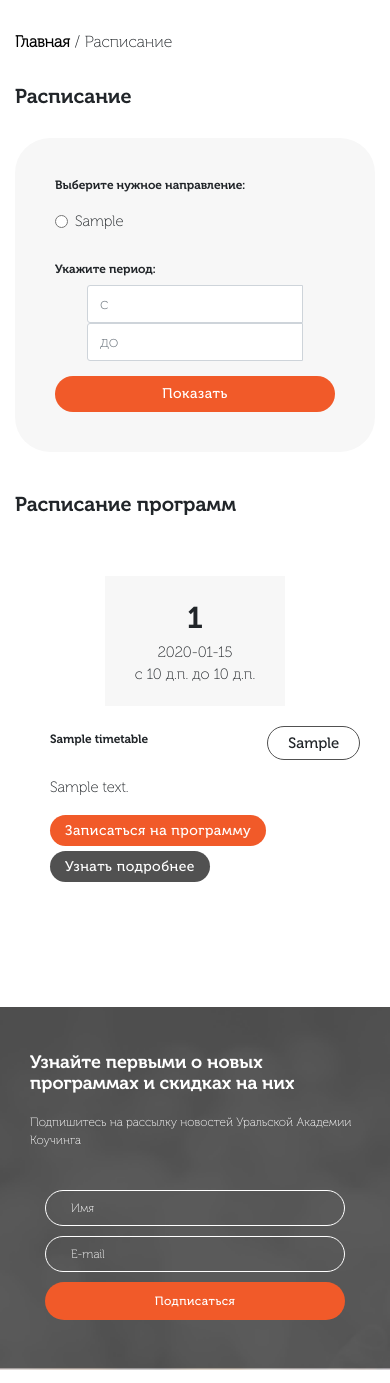
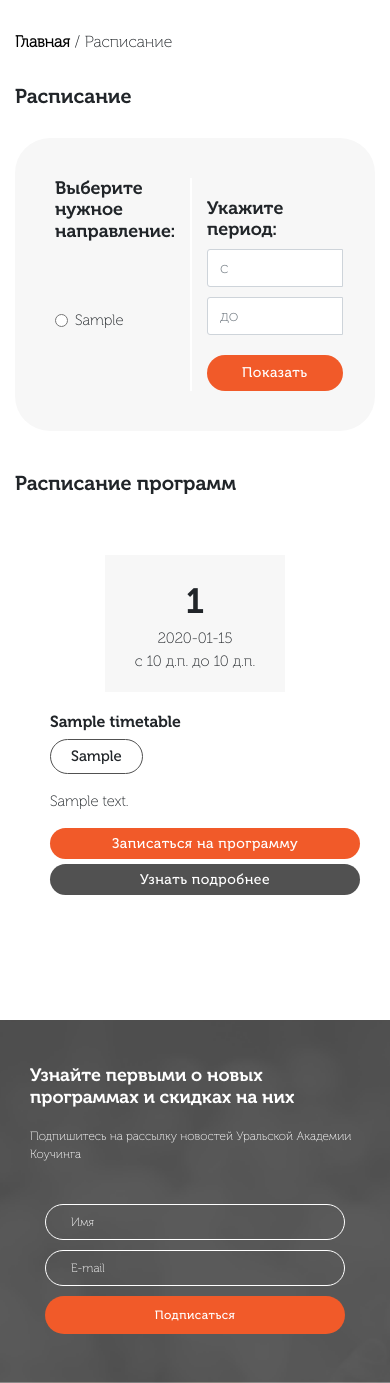
Before and after one commit to StudioDivier/EricksonPerm-back, a Django app: page /timetable in a window 390 px wide. Shown: the part 120-1503 px from the top of the page. Run offline with Django 3.2, Linux system fonts and the light colour scheme; tables that the repository leaves empty hold one stand-in row (values such as "Sample post"); some libraries are stand-ins or nearby versions.

Commit message:
schedule

```diff
--- a/app/static/dev/css/style.css
+++ b/app/static/dev/css/style.css
@@ -3915,12 +3915,17 @@ footer .content .s-row a {
   display: flex;
   flex-direction: column;
 }
+.schedule-page .schedule-page__page-content .event-date .event-date-day {
+  font-family: "MuseoCyrl700", serif;
+  font-size: 50px;
+}
 .schedule-page .schedule-page__page-content .event-date span:first-child {
   font-family: "MuseoCyrl700", serif;
   font-size: 50px;
 }
 .schedule-page .schedule-page__page-content .event-date p {
   margin-bottom: 0;
+  font-size: 16px;
 }
 .schedule-page .schedule-page__page-content .event-date svg {
   color: #f15a29;
@@ -3948,39 +3953,21 @@ footer .content .s-row a {
   padding: 5px 15px;
 }
 
+@media (max-width: 991px) {
+  .schedule-page .schedule-page__page-content .event-date {
+    padding-right: 10px;
+  }
+  .schedule-page .schedule-page__page-content .upper-text-wrapper {
+    flex-direction: column;
+    align-items: flex-start !important;
+    margin-bottom: 15px;
+  }
+  .schedule-page .schedule-page__date-picker-container .pick-date .input-group .input-date {
+    margin-bottom: 10px;
+  }
+}
 @media screen and (max-width: 767px) {
-  .schedule-page .schedule-page__date-picker-container form {
-    display: flex;
-    justify-content: space-between;
-    flex-direction: column;
-  }
-  .schedule-page .schedule-page__date-picker-container form .input-group .input-daterange input:first-child {
-    margin-right: 10px;
-  }
-  .schedule-page .schedule-page__date-picker-container form button {
-    margin-top: 15px;
-  }
-}
-@media screen and (max-width: 375px) {
-  .schedule-page h2 {
-    font-size: 20px !important;
-    margin-bottom: 30px;
-  }
-  .schedule-page h3 {
-    font-size: 18px !important;
-  }
-  .schedule-page h4 {
-    font-size: 14px !important;
-  }
-  .schedule-page h5 {
-    font-size: 12px !important;
-  }
-  .schedule-page p, .schedule-page li, .schedule-page span, .schedule-page label {
-    font-size: 12px !important;
-  }
   .schedule-page .schedule-page__page-content .event-container {
-    margin: 0;
-    padding: 20px 0;
     justify-content: center;
   }
   .schedule-page .schedule-page__page-content .event-date {
@@ -3989,25 +3976,73 @@ footer .content .s-row a {
     text-align: center;
     width: 50%;
   }
-  .schedule-page .schedule-page__page-content .event-date span:first-child {
+  .schedule-page .schedule-page__page-content .event-info h5 {
+    font-size: 16px;
+  }
+  .schedule-page .schedule-page__page-content .event-info .upper-text-wrapper {
+    flex-direction: column;
+    margin-bottom: 15px;
+  }
+  .schedule-page .schedule-page__page-content .schedule-page__date-picker-container form {
+    display: flex;
+    justify-content: space-between;
+    flex-direction: column;
+  }
+  .schedule-page .schedule-page__page-content .schedule-page__date-picker-container form .input-group .input-daterange input:first-child {
+    margin-right: 10px;
+  }
+  .schedule-page .schedule-page__page-content .schedule-page__date-picker-container form button {
+    margin-top: 15px;
+  }
+}
+@media (max-width: 576px) {
+  .schedule-page h2 {
+    font-size: 40px;
+  }
+  .schedule-page .schedule-page__page-content .event-container {
+    display: flex;
+    justify-content: center;
+  }
+  .schedule-page .schedule-page__page-content .event-date {
+    display: flex;
+    flex-direction: column;
+    width: 50%;
+    align-items: center;
+    margin-bottom: 20px;
+  }
+  .schedule-page .schedule-page__page-content .event-date p {
     font-size: 20px;
   }
   .schedule-page .schedule-page__page-content .event-info .upper-text-wrapper {
-    flex-wrap: wrap;
-    margin-bottom: 16px;
+    flex-direction: column;
+    margin-bottom: 20px;
+  }
+  .schedule-page .schedule-page__page-content .event-info .upper-text-wrapper h5 {
+    font-size: 16px;
+  }
+  .schedule-page .schedule-page__page-content .event-info .btn-wrapper {
+    display: flex;
+    justify-content: space-between;
+  }
+}
+@media (max-width: 460px) {
+  .schedule-page .schedule-page__page-content .event-info .btn-wrapper {
+    display: flex;
+    flex-direction: column;
   }
   .schedule-page .schedule-page__page-content .event-info .btn-wrapper button {
-    padding: 5px 15px;
-    margin-bottom: 5px;
-  }
-  .schedule-page .pick-date {
-    margin-top: 20px;
-  }
-  .schedule-page .pick-date button {
-    margin-top: 10px;
-  }
-}
-@media screen and (min-width: 376px) and (max-width: 425px) {
+    margin-bottom: 10px;
+  }
+}
+@media (max-width: 425px) {
+  .schedule-page .schedule-page__date-picker-container .pick-date .input-group .input-date {
+    margin-bottom: 10px;
+  }
+  .schedule-page .schedule-page__page-content .event-date .event-date-day {
+    font-size: 35px !important;
+  }
+}
+@media screen and (max-width: 375px) {
   .schedule-page h2 {
     font-size: 20px !important;
     margin-bottom: 30px;
@@ -4022,11 +4057,11 @@ footer .content .s-row a {
     font-size: 12px !important;
   }
   .schedule-page p, .schedule-page li, .schedule-page span, .schedule-page label {
-    font-size: 15px !important;
+    font-size: 14px !important;
   }
   .schedule-page .schedule-page__page-content .event-container {
     margin: 0;
-    padding: 30px 0;
+    padding: 20px 0;
     justify-content: center;
   }
   .schedule-page .schedule-page__page-content .event-date {
@@ -4035,8 +4070,11 @@ footer .content .s-row a {
     text-align: center;
     width: 50%;
   }
+  .schedule-page .schedule-page__page-content .event-date .event-date-day {
+    font-size: 35px !important;
+  }
   .schedule-page .schedule-page__page-content .event-date span:first-child {
-    font-size: 30px !important;
+    font-size: 20px;
   }
   .schedule-page .schedule-page__page-content .event-info .upper-text-wrapper {
     flex-wrap: wrap;
@@ -4053,3 +4091,46 @@ footer .content .s-row a {
     margin-top: 10px;
   }
 }
+@media screen and (min-width: 376px) and (max-width: 425px) {
+  .schedule-page h2 {
+    font-size: 20px !important;
+    margin-bottom: 30px;
+  }
+  .schedule-page h3 {
+    font-size: 18px !important;
+  }
+  .schedule-page h4 {
+    font-size: 14px !important;
+  }
+  .schedule-page p, .schedule-page li, .schedule-page span, .schedule-page label {
+    font-size: 15px !important;
+  }
+  .schedule-page .schedule-page__page-content .event-container {
+    margin: 0;
+    padding: 30px 0;
+    justify-content: center;
+  }
+  .schedule-page .schedule-page__page-content .event-date {
+    padding: 20px;
+    margin-bottom: 20px;
+    text-align: center;
+    width: 50%;
+  }
+  .schedule-page .schedule-page__page-content .event-date span:first-child {
+    font-size: 30px !important;
+  }
+  .schedule-page .schedule-page__page-content .event-info .upper-text-wrapper {
+    flex-wrap: wrap;
+    margin-bottom: 16px;
+  }
+  .schedule-page .schedule-page__page-content .event-info .btn-wrapper button {
+    padding: 5px 15px;
+    margin-bottom: 5px;
+  }
+  .schedule-page .pick-date {
+    margin-top: 20px;
+  }
+  .schedule-page .pick-date button {
+    margin-top: 10px;
+  }
+}
--- a/app/static/dev/scss/pages/schedule/schedule.scss
+++ b/app/static/dev/scss/pages/schedule/schedule.scss
@@ -109,6 +109,11 @@
       display: flex;
       flex-direction: column;
 
+      .event-date-day {
+        font-family: "MuseoCyrl700", serif;
+        font-size: 50px;
+      }
+
       span:first-child {
         font-family: "MuseoCyrl700", serif;
         font-size: 50px;
@@ -116,6 +121,7 @@
 
       p {
         margin-bottom: 0;
+        font-size: 16px;
       }
 
       svg {
@@ -154,8 +160,54 @@
 
 }
 
+@include max-w(991) {
+  .schedule-page {
+    .schedule-page__page-content{
+      .event-date{
+        padding-right: 10px;
+      }
+      .upper-text-wrapper{
+        flex-direction: column;
+        align-items: flex-start!important;
+        margin-bottom: 15px;
+      }
+    }
+    .schedule-page__date-picker-container {
+
+      .pick-date {
+        .input-group {
+          .input-date {
+            margin-bottom: 10px;
+          }
+        }
+      }
+    }
+  }
+}
+
 @media screen and (max-width: 767px) {
   .schedule-page {
+    .schedule-page__page-content {
+      .event-container {
+        justify-content: center;
+      }
+
+      .event-date {
+        padding: 20px;
+        margin-bottom: 20px;
+        text-align: center;
+        width: 50%;
+      }
+      .event-info{
+        h5{
+          font-size: 16px;
+        }
+        .upper-text-wrapper{
+          flex-direction: column;
+          margin-bottom: 15px;
+        }
+      }
+
       .schedule-page__date-picker-container {
         form {
           display: flex;
@@ -172,6 +224,89 @@
 
           button {
             margin-top: 15px;
+          }
+        }
+      }
+    }
+  }
+}
+
+@include max-w(576) {
+  .schedule-page {
+    h2 {
+      font-size: 40px;
+    }
+
+    .schedule-page__page-content {
+      .event-container {
+        display: flex;
+        justify-content: center;
+      }
+
+      .event-date {
+        display: flex;
+        flex-direction: column;
+        width: 50%;
+        align-items: center;
+        margin-bottom: 20px;
+
+        p {
+          font-size: 20px;
+        }
+      }
+
+      .event-info {
+        .upper-text-wrapper {
+          flex-direction: column;
+          margin-bottom: 20px;
+
+          h5 {
+            font-size: 16px;
+          }
+        }
+
+        .btn-wrapper {
+          display: flex;
+          justify-content: space-between;
+        }
+      }
+    }
+  }
+}
+
+@include max-w(460) {
+  .schedule-page {
+    .schedule-page__page-content {
+      .event-info {
+        .btn-wrapper {
+          display: flex;
+          flex-direction: column;
+
+          button {
+            margin-bottom: 10px;
+          }
+        }
+      }
+    }
+  }
+}
+
+@include max-w(425) {
+  .schedule-page {
+    .schedule-page__date-picker-container {
+      .pick-date {
+        .input-group {
+          .input-date {
+            margin-bottom: 10px;
+          }
+        }
+      }
+    }
+
+    .schedule-page__page-content {
+      .event-date {
+        .event-date-day {
+          font-size: 35px !important;
         }
       }
     }
@@ -198,7 +333,7 @@
     }
 
     p, li, span, label {
-      font-size: $pFontSizeMin375 !important;
+      font-size: 14px !important;
     }
 
     .schedule-page__page-content {
@@ -214,6 +349,10 @@
         margin-bottom: 20px;
         text-align: center;
         width: 50%;
+
+        .event-date-day {
+          font-size: 35px !important;
+        }
 
         span:first-child {
           font-size: 20px;
@@ -262,9 +401,9 @@
       font-size: $h4FontSize375 !important;
     }
 
-    h5 {
-      font-size: $h5FontSize375 !important;
-    }
+    //h5 {
+    //  font-size: $h5FontSize375 !important;
+    //}
 
     p, li, span, label {
       font-size: $pFontSizeMax375 !important;
--- a/app/templates/timetable/_index.html
+++ b/app/templates/timetable/_index.html
@@ -106,10 +106,10 @@
                             <div class="col-xs-12 col-md-12">
                                 <div class="row event-container">
                                     <div class="col-xs-12 col-md-2 event-date light">
-                                        <span>{{ elem.date_day }}</span>
-                                        <span>{{ elem.date_month }}</span>
-                                        <span><i
-                                                class="far fa-clock"></i> с {{ elem.time_start }} до {{ elem.time_end }}</span>
+                                        <p class="event-date-day">{{ elem.date_day }}</p>
+                                        <p>{{ elem.date_month }}</p>
+                                        <p><i
+                                                class="far fa-clock"></i> с {{ elem.time_start }} до {{ elem.time_end }}</p>
                                     </div>
                                     <div class="col-md-10 event-info">
                                         <div class="wrapper">
@@ -136,10 +136,10 @@
                             <div class="col-xs-12 col-md-12">
                                 <div class="row event-container">
                                     <div class="col-xs-12 col-md-2 event-date grey">
-                                        <span>{{ elem.date_day }}</span>
-                                        <span>{{ elem.date_month }}</span>
-                                        <span><i
-                                                class="far fa-clock"></i> с {{ elem.time_start }} до {{ elem.time_end }}</span>
+                                        <p class="event-date-day">{{ elem.date_day }}</p>
+                                        <p>{{ elem.date_month }}</p>
+                                        <p><i
+                                                class="far fa-clock"></i> с {{ elem.time_start }} до {{ elem.time_end }}</p>
                                     </div>
                                     <div class="col-md-10 event-info">
                                         <div class="wrapper">
```
Lines whose indentation alone changed are shown as unchanged.
